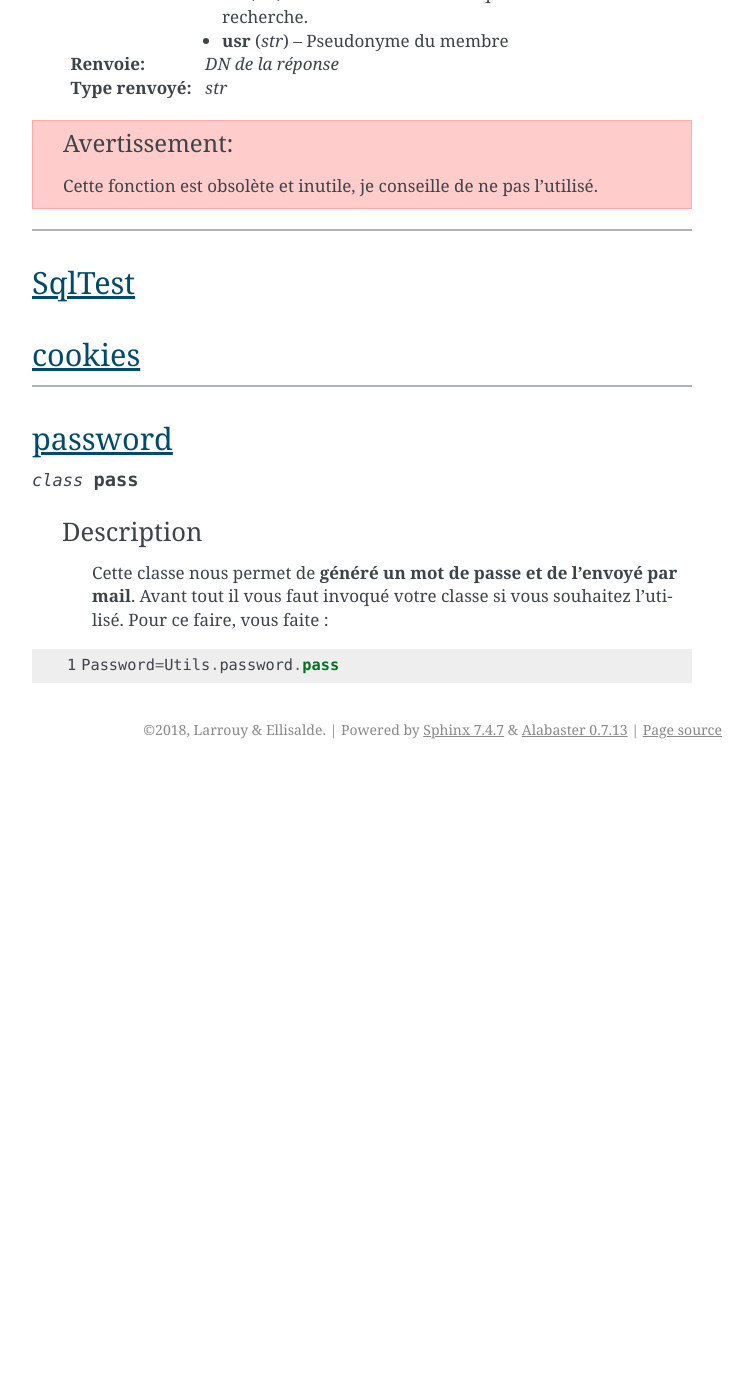
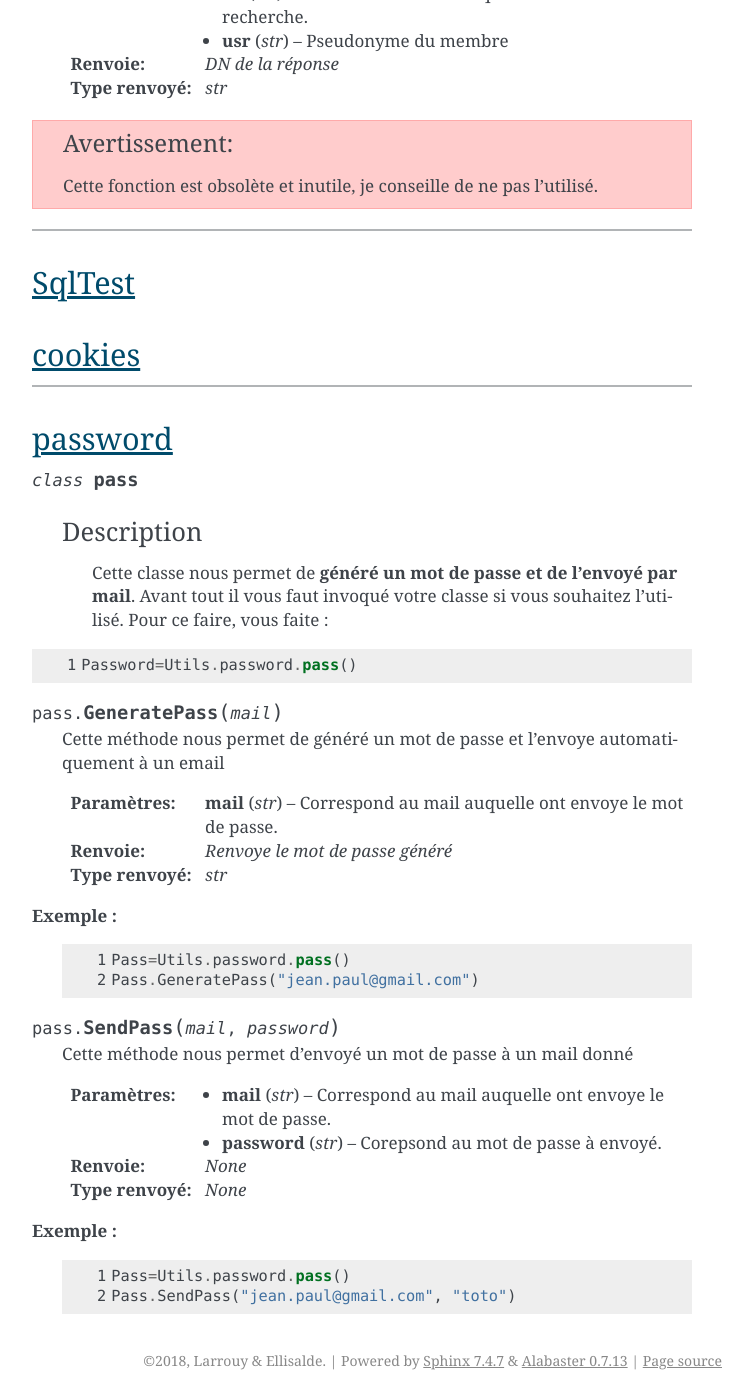
Before and after one commit to soldatroket/ProjetHacking, a Sphinx documentation site: the page built from Documentation/classe.rst, in a window 1280 px wide and 1400 px high, scrolled down 4355 px. Shown: the whole window, without its empty margins (388-1141 px from the left). Built offline with Sphinx 7.4.7, drawn with Linux system fonts in a browser that asks for light colours; before the commit the page ends 5124 px from its top, so only the background shows below that; some of the changed text lies outside the part shown.

Commit message:
Update classe.rst

```diff
--- a/Documentation/classe.rst
+++ b/Documentation/classe.rst
@@ -230,4 +230,37 @@ password
 .. code-block:: python
    :linenos:
 
-   Password=Utils.password.pass
+   Password=Utils.password.pass()
+
+.. method:: pass.GeneratePass(mail)
+
+   Cette méthode nous permet de généré un mot de passe et l'envoye automatiquement à un email
+
+   :param str mail: Correspond au mail auquelle ont envoye le mot de passe.
+   :return: *Renvoye le mot de passe généré*
+   :rtype: *str*
+
+**Exemple :**
+
+   .. code-block:: python
+      :linenos:
+
+      Pass=Utils.password.pass()
+      Pass.GeneratePass("jean.paul@gmail.com")
+
+.. method:: pass.SendPass(mail, password)
+
+   Cette méthode nous permet d'envoyé un mot de passe à un mail donné
+
+   :param str mail: Correspond au mail auquelle ont envoye le mot de passe.
+   :param str password: Corepsond au mot de passe à envoyé.
+   :return: *None*
+   :rtype: *None*
+
+**Exemple :**
+
+   .. code-block:: python
+      :linenos:
+
+      Pass=Utils.password.pass()
+      Pass.SendPass("jean.paul@gmail.com", "toto")
```
